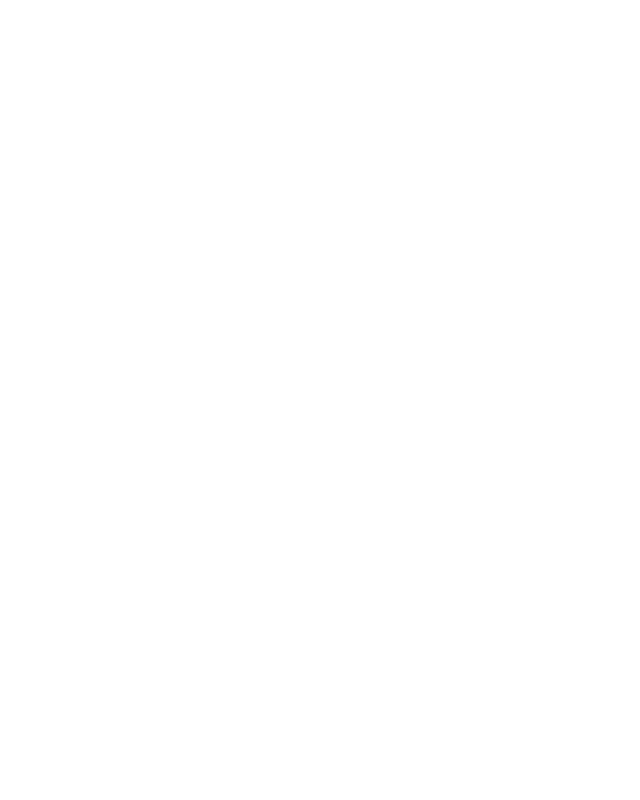
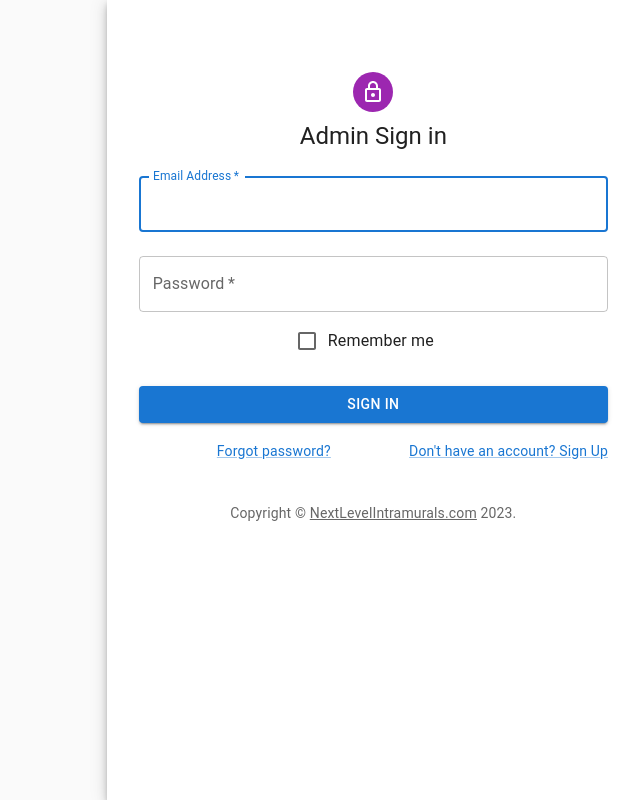
Before and after one commit to Fiery-Warrior/NextLevel-Intramurals, a React (Create React App) app in the folder nextlevel/: page /adminlogin in a window 1280 px wide. Before the commit this address had no page. Shown: the whole page, without its empty margins (640-1280 px from the left). Built offline with nearby package versions, Linux system fonts and the light colour scheme.

Commit message:
Admin Login page

```diff
--- a/nextlevel/src/App.js
+++ b/nextlevel/src/App.js
@@ -1,6 +1,7 @@
 import './App.css';
 import LandingPage from './Pages/LandingPage/Landingpage';
 import LoginPage from './Pages/LogininPage/loginpage';
+import AdminLoginPage from './Pages/AdminLogininPage/Adminloginpage';
 import RegisterPage from './Pages/RegisterPage/RegisterPage';
 import UserProfile from './Pages/UserProfile/UserProfile';
 import AdminDash from './Pages/Admin_Dash/AdminDash.jsx';
@@ -25,6 +26,7 @@
             <Routes>
               <Route exact path='/' element={<LandingPage/>} />
               <Route path='/login' element={<LoginPage/>} />
+              <Route path='/adminlogin' element={<AdminLoginPage/>} />
               <Route path='/signin' element={<RegisterPage/>} />
               <Route path='/profile' element={<UserProfile/>} />
               <Route path='/admindash' element={<AdminDash/>} />
--- /dev/null
+++ b/nextlevel/src/Pages/AdminLogininPage/Adminloginpage.jsx
@@ -0,0 +1,156 @@
+import * as React from 'react';
+import Avatar from '@mui/material/Avatar';
+import Button from '@mui/material/Button';
+import CssBaseline from '@mui/material/CssBaseline';
+import TextField from '@mui/material/TextField';
+import FormControlLabel from '@mui/material/FormControlLabel';
+import Checkbox from '@mui/material/Checkbox';
+import Link from '@mui/material/Link';
+import Paper from '@mui/material/Paper';
+import Box from '@mui/material/Box';
+import Grid from '@mui/material/Grid';
+import LockOutlinedIcon from '@mui/icons-material/LockOutlined';
+import Typography from '@mui/material/Typography';
+import { createTheme, ThemeProvider } from '@mui/material/styles';
+import axios from 'axios';
+import { useCookies } from 'react-cookie';
+
+function Copyright(props) {
+  return (
+    <Typography variant="body2" color="text.secondary" align="center" {...props}>
+      {'Copyright © '}
+      <Link color="inherit" href="https://mui.com/">
+        NextLevelIntramurals.com
+      </Link>{' '}
+      {new Date().getFullYear()}
+      {'.'}
+    </Typography>
+  );
+}
+
+// TODO remove, this demo shouldn't need to reset the theme.
+
+const defaultTheme = createTheme();
+
+export default function LoginPage() {
+  const [authMessage, setAuthMessage] = React.useState('');
+  const [cookies, setCookie] = useCookies(['myCookie']);
+  const [email, setEmail] = React.useState('');
+  console.log('MyCookie on loginPage: ', cookies);
+
+  const handleSubmit = async (event) => {
+    event.preventDefault();
+    const data = new FormData(event.currentTarget);
+
+    const userData = {
+      email: data.get('email'),
+      password: data.get('password'),
+    };
+
+    try {
+      // Sending login data to the backend API
+      const response = await axios.post('http://localhost:3001/login', userData);
+      if (response.status === 200) {
+        setAuthMessage('Login successful!');
+        setCookie('myCookie', { email: userData.email }, { path: '/' }); // Set the cookie
+        window.location.href = `/profile?email=${userData.email}`; // Redirect to profile page with email as query parameter
+      }
+      console.log(response.data); // Handle the response accordingly
+    } catch (error) {
+      if (error.response && error.response.status === 401) {
+        setAuthMessage('Invalid email or password.');
+      } else {
+        setAuthMessage('An error occurred during login. Please try again later.');
+        console.error('An error occurred during login:', error);
+      }
+    }
+  };
+
+  return (
+    <ThemeProvider theme={defaultTheme}>
+      <Grid container component="main" sx={{ height: '100vh' }}>
+        <CssBaseline />
+        <Grid
+          item
+          xs={false}
+          sm={4}
+          md={7}
+          sx={{
+            // backgroundImage: 'url(https://source.unsplash.com/random?wallpapers)',
+            backgroundRepeat: 'no-repeat',
+            backgroundColor: (t) =>
+              t.palette.mode === 'light' ? t.palette.grey[50] : t.palette.grey[900],
+            backgroundSize: 'cover',
+            backgroundPosition: 'center',
+          }}
+        />
+        <Grid item xs={12} sm={8} md={5} component={Paper} elevation={6} square>
+          <Box
+            sx={{
+              my: 8,
+              mx: 4,
+              display: 'flex',
+              flexDirection: 'column',
+              alignItems: 'center',
+            }}
+          >
+            <Avatar sx={{ m: 1, bgcolor: 'secondary.main' }}>
+              <LockOutlinedIcon />
+            </Avatar>
+            <Typography component="h1" variant="h5">
+              Admin Sign in
+            </Typography>
+            <Box component="form" noValidate onSubmit={handleSubmit} sx={{ mt: 1 }}>
+              <TextField
+                margin="normal"
+                required
+                fullWidth
+                id="email"
+                label="Email Address"
+                name="email"
+                autoComplete="email"
+                autoFocus
+              />
+              <TextField
+                margin="normal"
+                required
+                fullWidth
+                name="password"
+                label="Password"
+                type="password"
+                id="password"
+                autoComplete="current-password"
+              />
+              <FormControlLabel
+                control={<Checkbox value="remember" color="primary" />}
+                label="Remember me"
+              />
+
+              {authMessage && (
+                <Typography variant="body2" color="error" align="center" sx={{ mb: 2 }}>
+                  {authMessage}
+                </Typography>
+              )}
+              <Button type="submit" fullWidth variant="contained" sx={{ mt: 3, mb: 2 }}>
+                Sign In
+              </Button>
+              <Grid container>
+                <Grid item xs>
+                  <Link href="#" variant="body2">
+                    Forgot password?
+                  </Link>
+                </Grid>
+                <Grid item>
+                  <Link href="#" variant="body2">
+                    {"Don't have an account? Sign Up"}
+                  </Link>
+                </Grid>
+              </Grid>
+              <Copyright sx={{ mt: 5 }} />
+            </Box>
+          </Box>
+        </Grid>
+      </Grid>
+    </ThemeProvider>
+  );
+}
```
